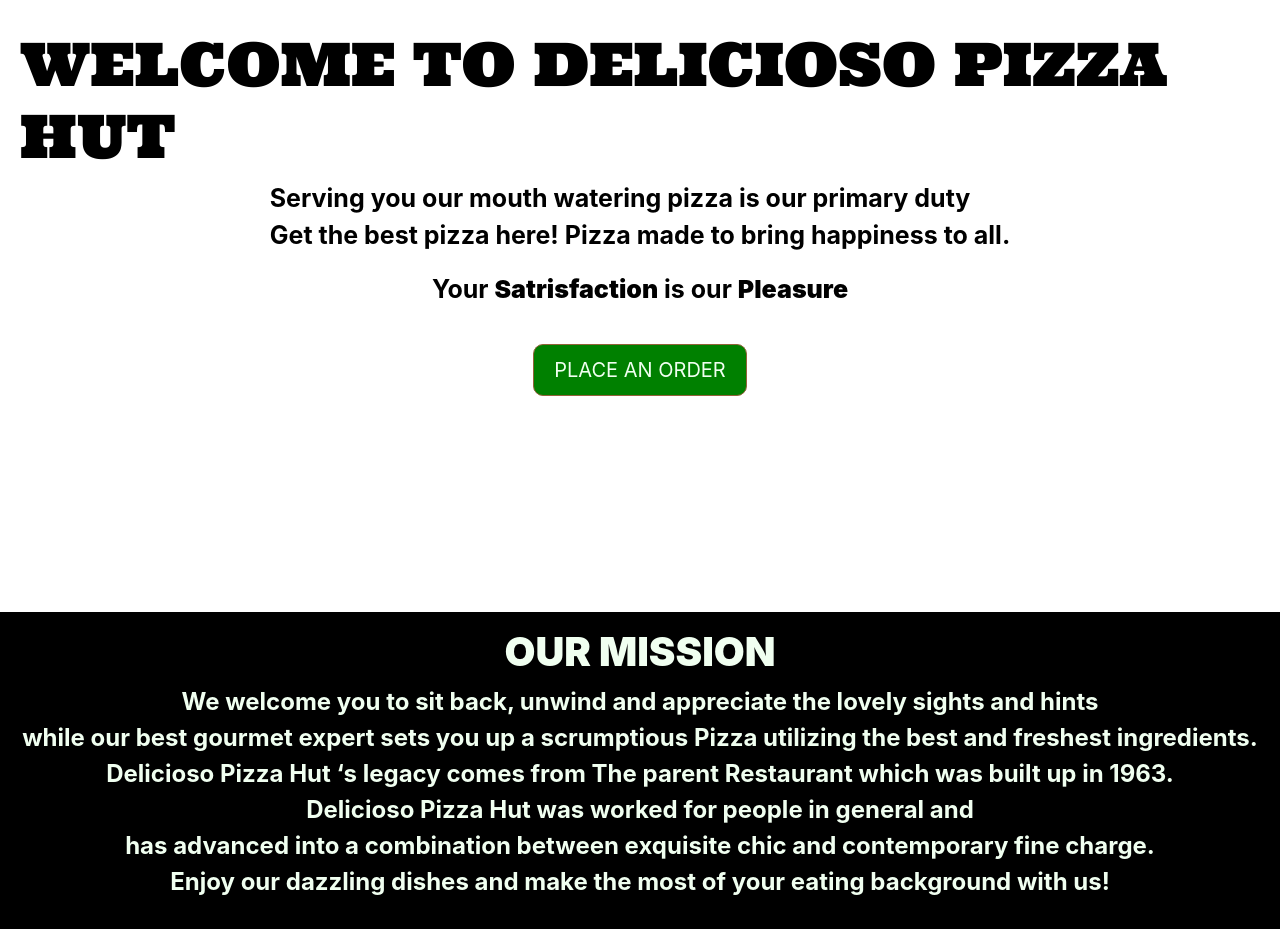
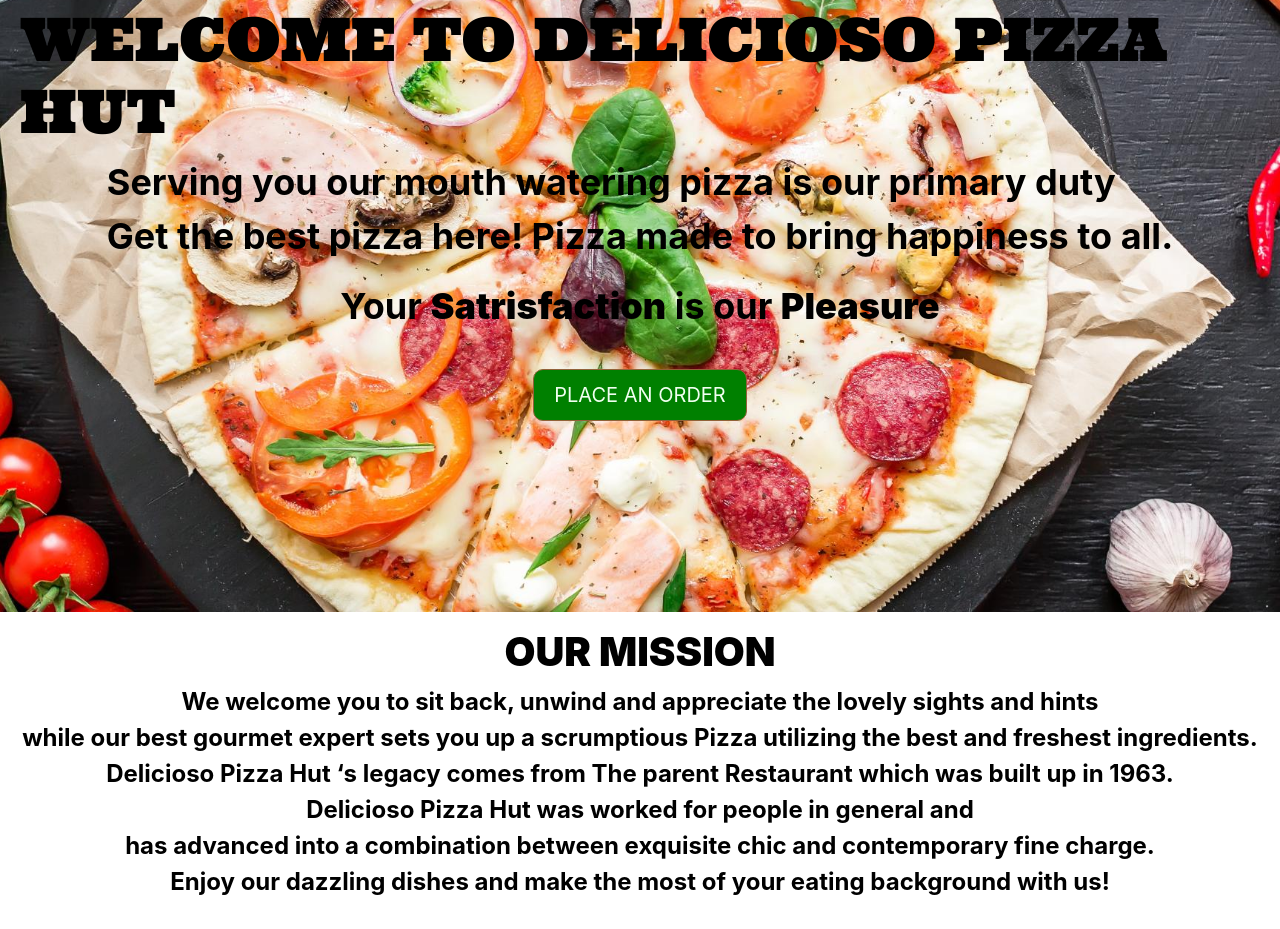
Before and after one commit to Moseti007/DELICIOSO-PIZZA-HUT, a plain HTML site: page index.html in a window 1280 px wide. Shown: the part 241-1170 px from the top of the page. Drawn offline with Linux system fonts and the light colour scheme; a script that the page names is missing.

Commit message:
change of name of index file

```diff
--- a/css/styles.css
+++ b/css/styles.css
@@ -41,7 +41,7 @@ body {
     line-height: 1.8;
 }
 #showcase {
-    background-image: url('../Assets/images/1.jpg');
+    background-image: url('../Assets/images/veggie-feast3.jpg');
     background-size: cover;
     background-position: center;
     height: 100vh;
@@ -53,14 +53,14 @@ body {
 }
 #showcase h1 {
     font-size: 60px;
-    color: black;
+    color:black;
     font-family: 'Ultra', serif;
 
 }
 #showcase p {
-    font-size: 25px;
-    font-weight: bolder;
-    color: black;
+    font-size: 36px;
+    font-weight: bold;
+    color:black;
 }
 #showcase .button {
     font-size: 20px;
@@ -78,10 +78,11 @@ body {
 }
 #AboutUs {
     height: 40vh;
-    background-color: black;
+    /* background-image: url('../Assets/images/veggie-feast2.jpg'); */
+    background-color:white;
     background-size: cover;
     background-position: center;
-    color: honeydew;
+    color: black;
     display: flex;
     flex-direction: column;
     justify-content: center;
```
Also changed, not shown: Assets/images/dddd.webp (added), Assets/images/pizza.jpg (added), Assets/images/pizza12.jpeg (added), Assets/images/veggie-feast3.jpg (added).
